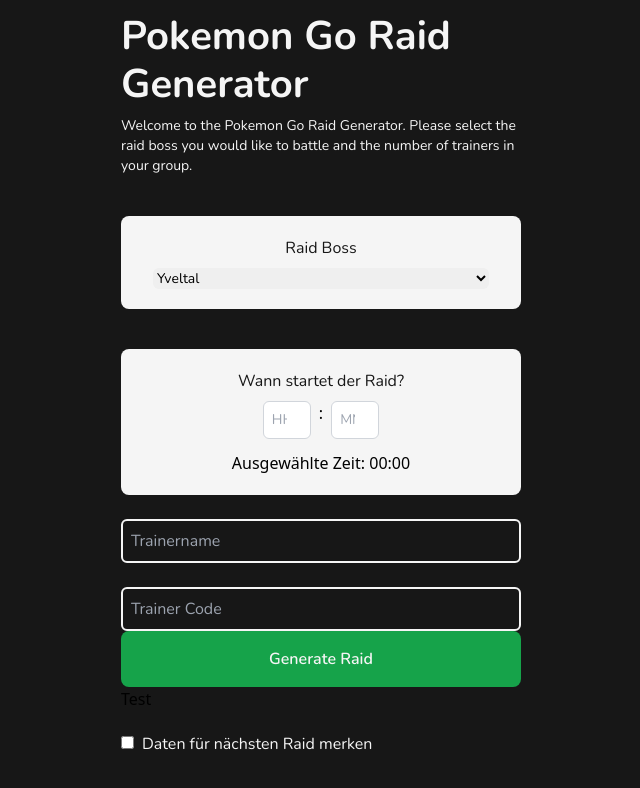
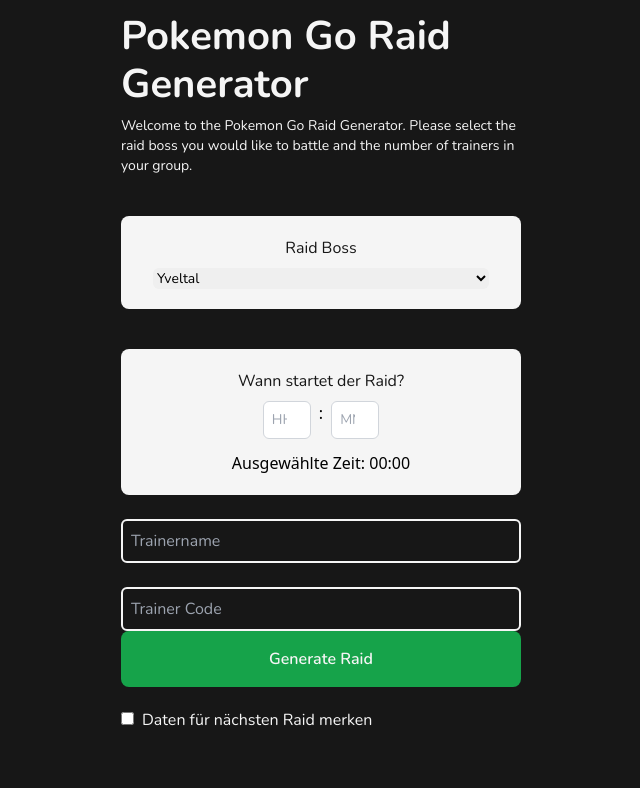
Before and after one commit to fvrxn/pogoraid-website, a Next.js app: page / in a window 1280 px wide. Shown: the top 788 px of the page, without its empty margins (319-959 px from the left). Built offline with nearby package versions, Linux system fonts and the light colour scheme.

Commit message:
template update

```diff
--- a/app/page.tsx
+++ b/app/page.tsx
@@ -83,11 +83,11 @@
       raidTemplate = raidTemplate + `${label} - ${boss} \n`;
       raidTemplate = raidTemplate + `🕞 Startzeit: ${time} \n`;
       raidTemplate = raidTemplate + `\n`;
-      raidTemplate = raidTemplate + `1️⃣\n`;
-      raidTemplate = raidTemplate + `2️⃣\n`;
-      raidTemplate = raidTemplate + `3️⃣\n`;
-      raidTemplate = raidTemplate + `4️⃣\n`;
-      raidTemplate = raidTemplate + `5️⃣\n`;
+      raidTemplate = raidTemplate + `1️⃣ - \n`;
+      raidTemplate = raidTemplate + `2️⃣ - \n`;
+      raidTemplate = raidTemplate + `3️⃣ - \n`;
+      raidTemplate = raidTemplate + `4️⃣ - \n`;
+      raidTemplate = raidTemplate + `5️⃣ - \n`;
       raidTemplate = raidTemplate + `\n`;
       raidTemplate = raidTemplate + `Host: ${trainer} \n`;
       raidTemplate = raidTemplate + `ID: ${trainerCode} \n`;
@@ -114,7 +114,6 @@
 
 
         <Button linkTo="" text="Generate Raid" onClick={generateTemplate()}/>
-        <p onClick={() => {generateTemplate()}}>Test</p>
         <CheckBox placeholder="Daten für nächsten Raid merken" state={rememberMe} setState={updateCheckBox} />
 
       </div>
```
